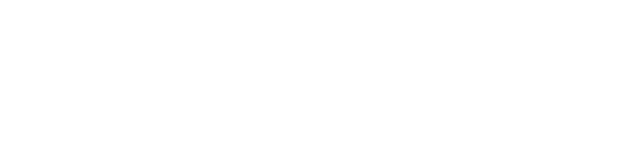
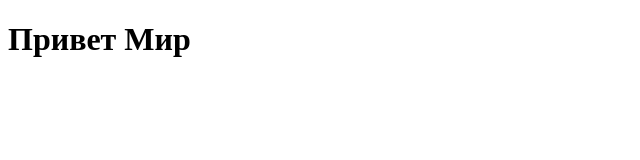
Before and after one commit to Nikolai-Garmash/goit-markup-hw-01, a plain HTML site: page index.html in a window 1280 px wide. Shown: the whole page, without its empty margins (0-640 px from the left). Drawn offline with Linux system fonts and the light colour scheme.

Commit message:
Hello World

```diff
--- a/index.html
+++ b/index.html
@@ -7,6 +7,6 @@
     <title>Document</title>
 </head>
 <body>
-
+    <h1>Привет Мир</h1>
 </body>
 </html>
```
